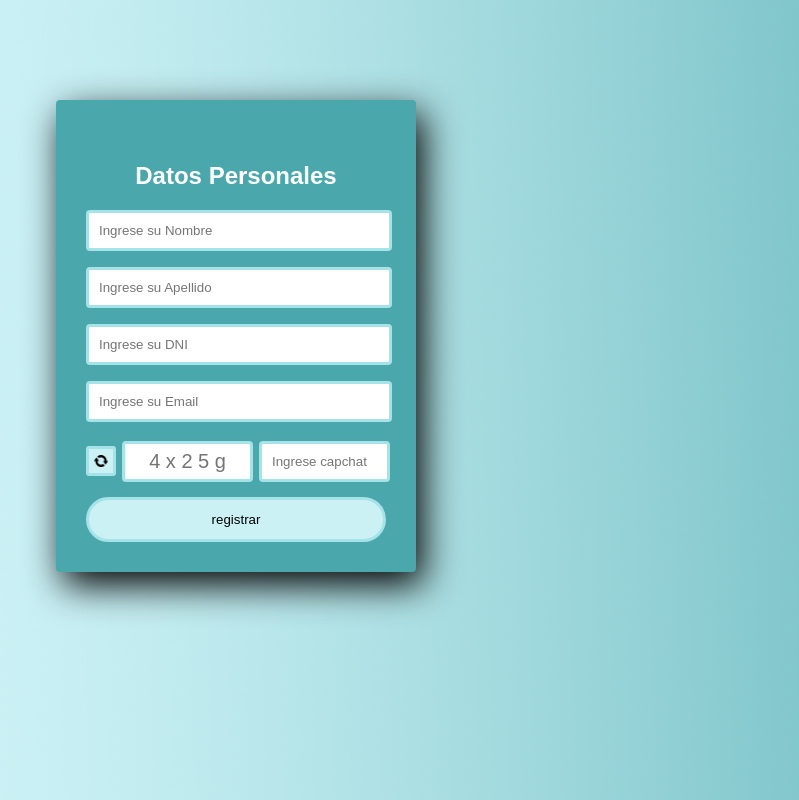
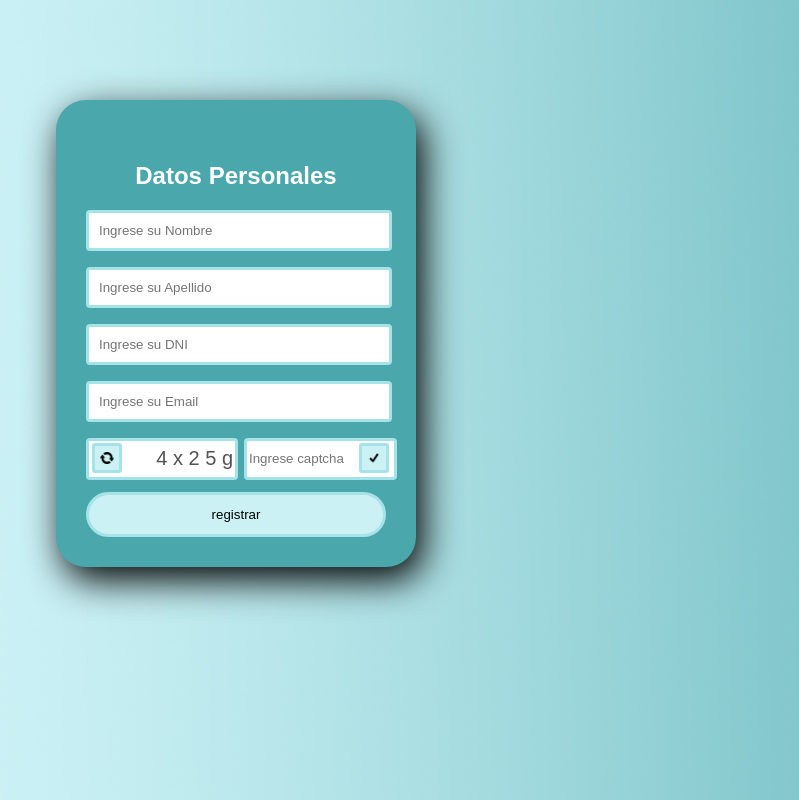
Before and after one commit to faqbb/TP-WEB-1, a plain HTML site: page pages/registro.html in a window 1280 px wide. Shown: the top 800 px of the page, without its empty margins (404-1203 px from the left). Drawn offline with Linux system fonts and the light colour scheme.

Commit message:
button refesh and tick

```diff
--- a/pages/registro.html
+++ b/pages/registro.html
@@ -17,15 +17,22 @@
         <input class="controls" type="text" name="dni" placeholder="Ingrese su DNI" minlength="6" maxlength="8"
             required>
         <input class="controls" type="email" name="email" placeholder="Ingrese su Email" required>
-        <div class="Region_Capchat">
-            <button class="ButtonRefesh backgroundSecondary"> <img class="img_RefeshCapchat"
-                    src="/img/Refresh_Capchat.png" alt="RefeshCapchat"> </button>
-            <input class="ControlCapchat" type="text" name="capchat" placeholder="4 x 2 5 g">
-            <input class="CapchatComplit" type="text" name="ingrese_capchat" placeholder="Ingrese capchat" required>
+        <div class="RegionCaptchaGeneral">
+            <div>
+                <button class="ButtonRefesh backgroundSecondary"> <img class="image_captchat"
+                        src="/img/Refresh_Captcha.png" alt="RefeshCaptcha"> </button>
+                <input class="ControlCaptcha" type="text" name="captcha" value="4 x 2 5 g" disabled>
+            </div>
+            <div>
+                <button class="ButtonConfirm backgroundSecondary"><img class="image_captchat"
+                        src="/img/confirm_Captcha.png" alt="ConfirmCaptcha"></button>
+                <input class="CaptchaComplit" type="text" name="ingrese_captcha" placeholder="Ingrese captcha"
+                    maxlength="5" required>
+            </div>
+
         </div>
+        <div class="menssage">- Captcha correcto -</div>
         <button class="registro"> registrar</button>
-
-        <!--FALTA PONER EL CAPCHAT-->
     </form>
     <footer class="footer backgroundSecondary tertiaryColor">
         <h6>2024</h6>
--- a/style/registerStyle.css
+++ b/style/registerStyle.css
@@ -18,7 +18,7 @@
     padding: 30px;
     margin: auto;
     margin-top: 100px;
-    border-radius: 4px;
+    border-radius: 30px;
 }
 
 .formulario .registro {
@@ -49,19 +49,30 @@
     padding: 12px;
 }
 
-.Region_Capchat {
+/*REGION CAPTCHA GENERAL*/
+.RegionCaptchaGeneral {
     display: flex;
     flex-direction: row;
-    padding-bottom: 12px;
     align-items: center;
+    margin-bottom: 12px;
 }
 
-.img_RefeshCapchat {
+.menssage {
+    text-align: center;
+    margin-bottom: 12px;
+    display: none;
+}
+
+.image_captchat {
     width: 14px;
     height: 12px;
 }
 
+/*REGION CAPTCHA*/
 .ButtonRefesh {
+    position: absolute;
+    margin-top: 5.5px;
+    margin-left: 6px;
     display: flex;
     justify-content: center;
     align-items: center;
@@ -69,25 +80,38 @@
     border-radius: 3px;
     width: 30px;
     height: 30px;
-    margin-right: 3px;
 }
 
-.ControlCapchat {
-    width: 105px;
-    height: 15px;
-    padding: 10px;
+.ControlCaptcha {
+    width: 142px;
+    height: 34px;
+    background-color: white;
     border: solid var(--color-secondary-alt);
     border-radius: 4px;
-    margin: 3px;
-    text-align: center;
+    margin-right: 3px;
+    text-align: end;
     font-size: 20px;
 }
 
-.CapchatComplit {
-    width: 105px;
-    height: 15px;
-    padding: 10px;
+/*REGION CAPTCHA COMPLIT*/
+.ButtonConfirm {
+    position: absolute;
+    margin-top: 5.5px;
+    margin-left: 118px;
+    display: flex;
+    justify-content: center;
+    align-items: center;
+    border: solid var(--color-secondary-alt);
+    border-radius: 3px;
+    width: 30px;
+    height: 30px;
+}
+
+.CaptchaComplit {
+    width: 143px;
+    height: 34px;
     border: solid var(--color-secondary-alt);
     border-radius: 4px;
-    margin: 3px;
+    margin-left: 3px;
+    text-align: start;
 }
```
Also changed, not shown: img/Refresh_Captcha.png (renamed from img/Refresh_Capchat.png), img/confirm_Captcha.png (added).
